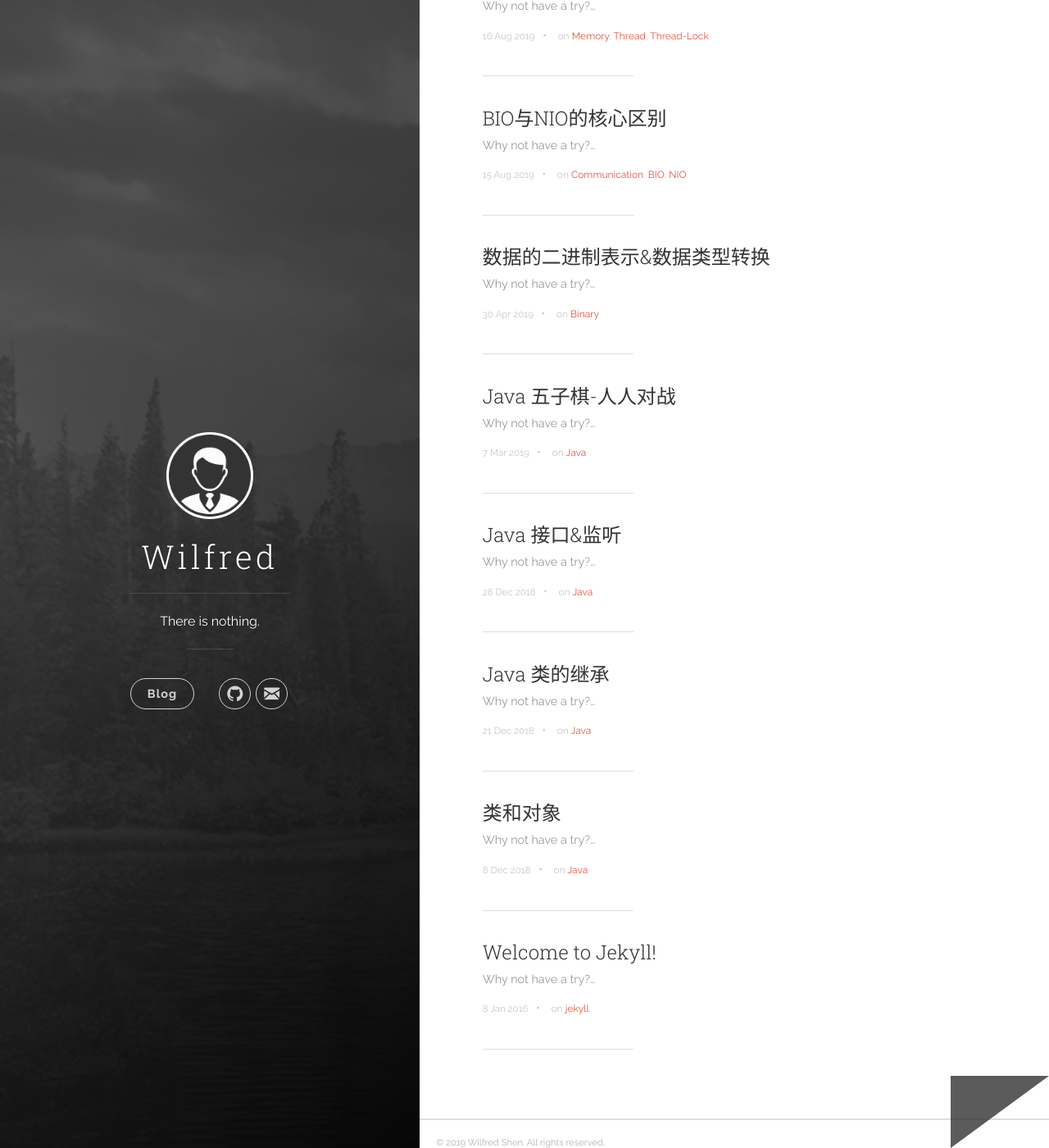
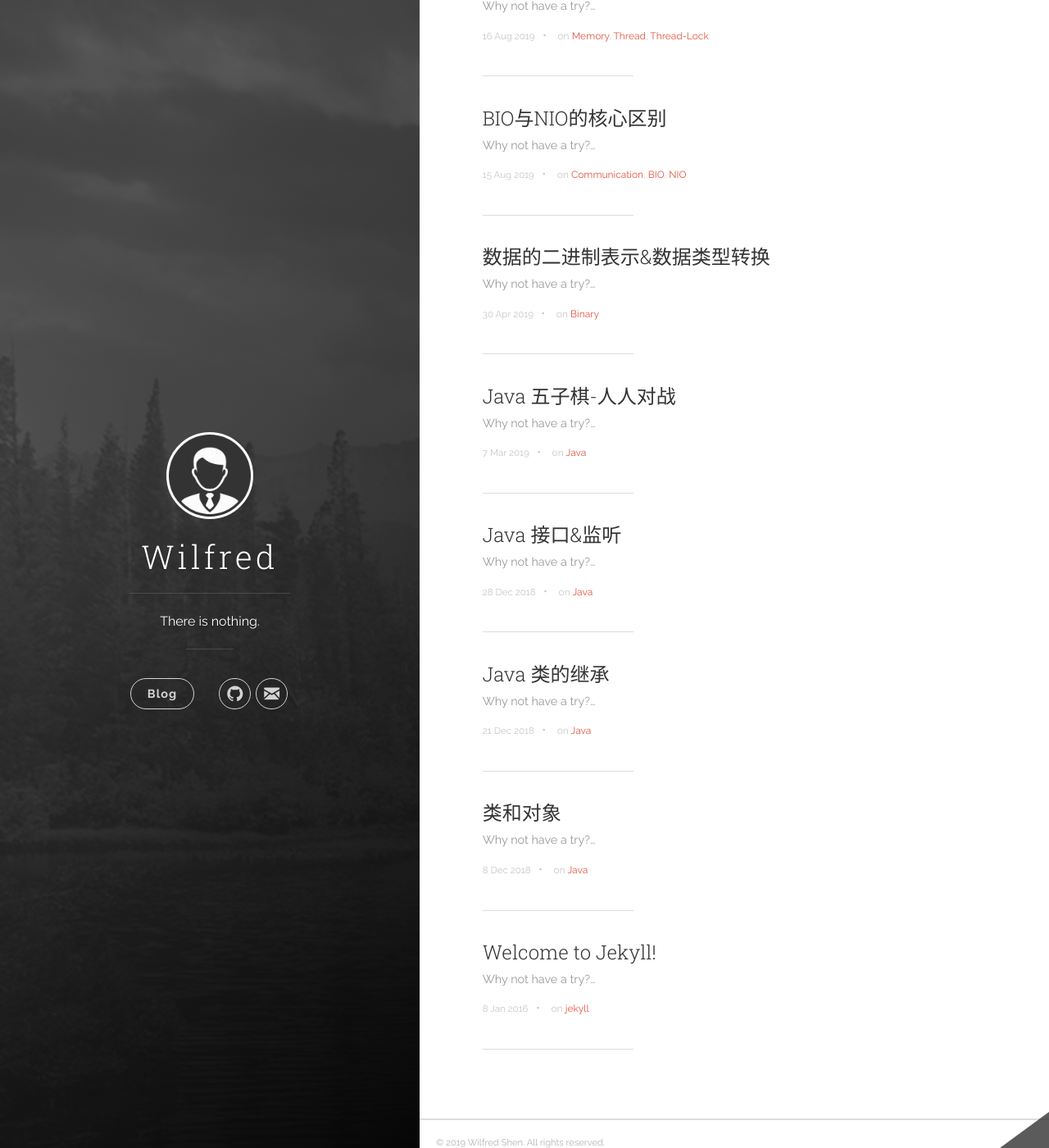
Before and after one commit to WilfredShen/WilfredShen.github.io, a Jekyll site: the page built from index.html, in a window 1280 px wide and 1400 px high, scrolled down 91 px. Shown: the whole window at 82% size. Built offline with Jekyll 4.4.1, drawn with Linux system fonts in a browser that asks for light colours; the list of posts is cut into pages by our own code.

Commit message:
side-btn

```diff
--- a/_includes/footer.html
+++ b/_includes/footer.html
@@ -5,7 +5,7 @@
       {% if p.isNavItem %}<li><a href="{{ p.url | prepend: site.baseurl }}"><span class="octicon {{ p.icon }}"></span>&nbsp;&nbsp;{{ p.title }}</a></li>{% endif %}
       {% endfor %}
   </ul>
-  <div class="side-btn"></div>
+  <a><div class="side-btn"></div></a>
 </footer>
 
 <script type="text/javascript" src="https://code.jquery.com/jquery-3.4.1.js"></script>
--- a/_sass/uno.scss
+++ b/_sass/uno.scss
@@ -1718,7 +1718,7 @@ input[type="tel"]:-ms-input-placeholder {
 			bottom: 0;
 			height: 0;
 			width: 0;
-			border-color: #333333 transparent transparent #333333;
-			border-width: 44px 60px;
+			border-color: transparent #333333 #333333 transparent;
+			border-width: 22px 30px;
 			border-style: solid;
 		}
```
